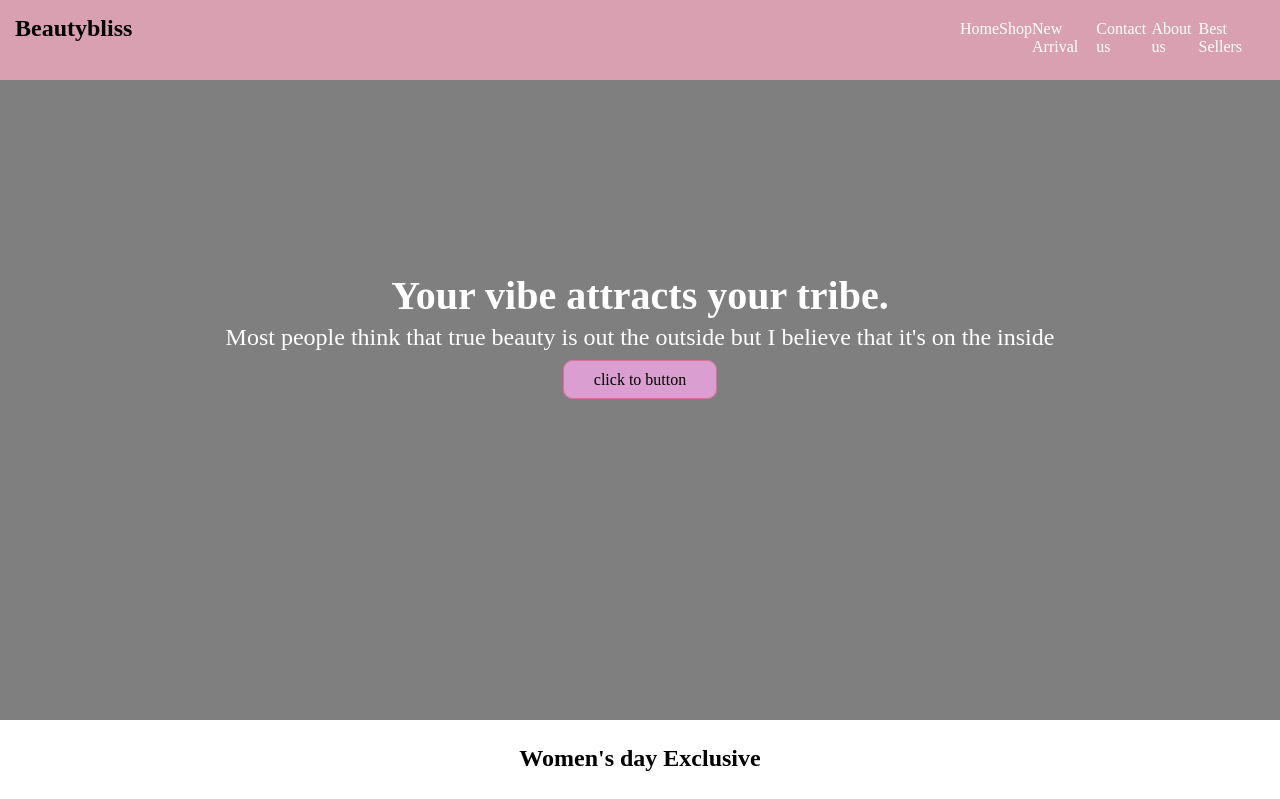
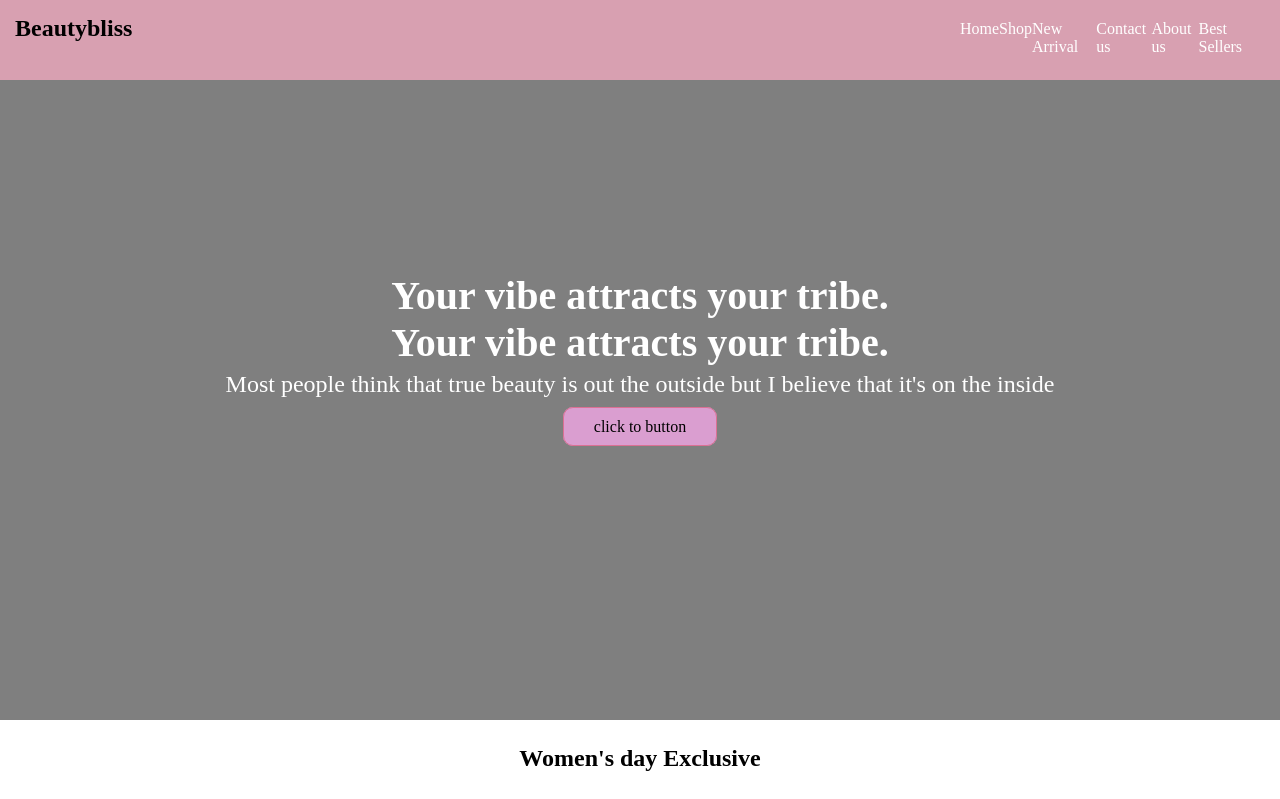
Before and after one commit to priyanshijain1608/beautybliss, a plain HTML site: page index.html in a window 1280 px wide. Shown: the top 799 px of the page. Drawn offline with Linux system fonts and the light colour scheme.

Commit message:
Working on live update

```diff
--- a/index.html
+++ b/index.html
@@ -24,6 +24,8 @@
 
         <div class="text">
           <h1 class="vibe">Your vibe attracts your tribe.</h1>
+          <h1 class="vibe">Your vibe attracts your tribe.</h1>
+
           <p class="beauty">Most people think that true beauty is out the outside but I believe that it's on the inside</p>
           <div class="button">
             <a class="bliss" href="button"> click to button</a>
```
